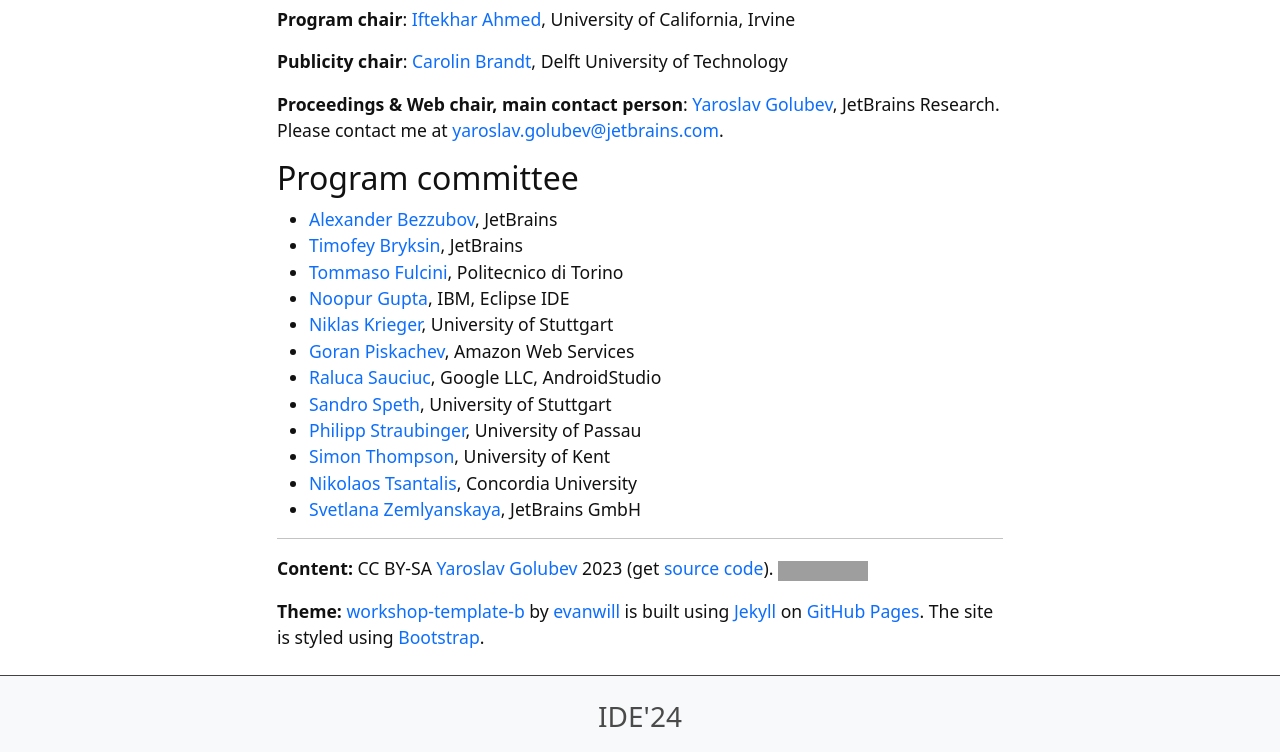
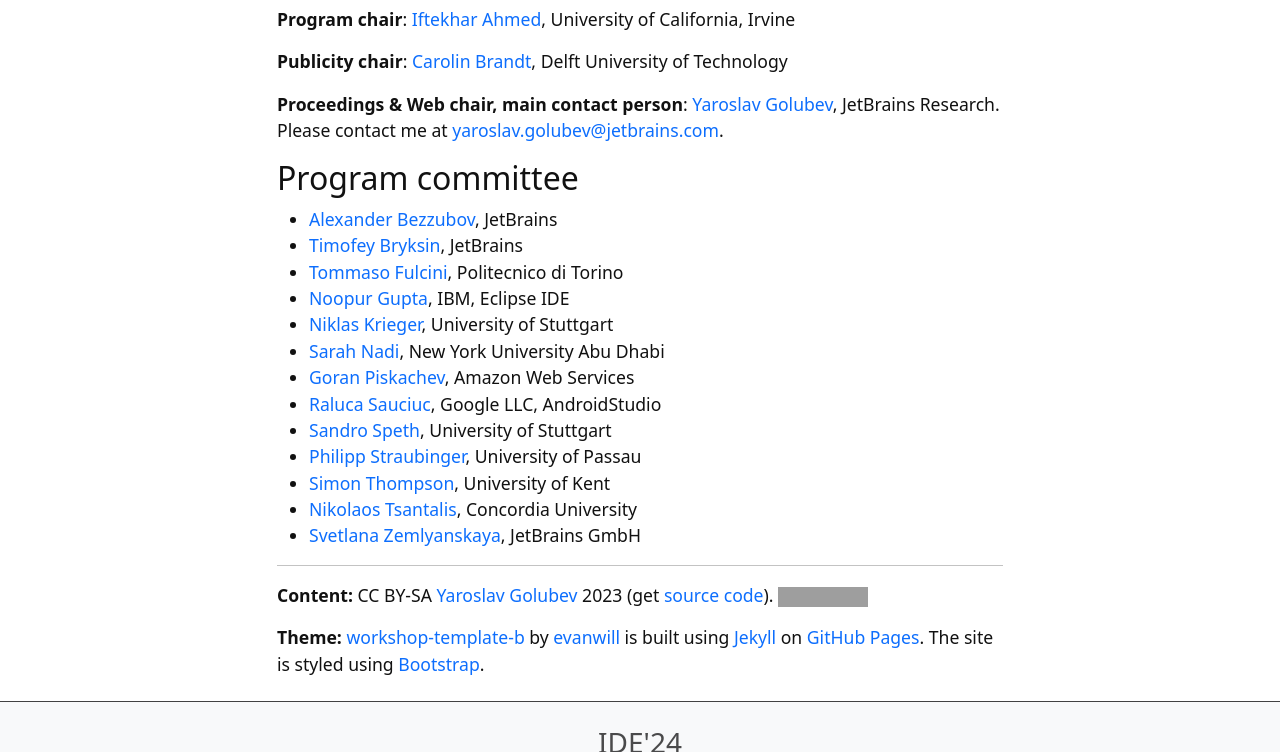
Before and after one commit to ide-workshop/ide-workshop.github.io, a Jekyll site: the page built from index.md, in a window 1280 px wide and 900 px high, scrolled down 3070 px, cut to the strip 0-752 px from the top of the window. Built offline with Jekyll 4.4.1, drawn with Linux system fonts in a browser that asks for light colours; grey boxes are pictures that could not be loaded.

Commit message:
Added Sarah Nadi to PC

```diff
--- a/index.md
+++ b/index.md
@@ -113,6 +113,7 @@
 * [Tommaso Fulcini](https://www.linkedin.com/in/tommaso-fulcini/), Politecnico di Torino
 * [Noopur Gupta](https://www.linkedin.com/in/noopur2507), IBM, Eclipse IDE
 * [Niklas Krieger](https://www.linkedin.com/in/niklas-krieger-39774b243/), University of Stuttgart
+* [Sarah Nadi](https://sarahnadi.org), New York University Abu Dhabi
 * [Goran Piskachev](https://piskachev.github.io), Amazon Web Services
 * [Raluca Sauciuc](https://www.linkedin.com/in/raluca-sauciuc-4aa0a020), Google LLC, AndroidStudio
 * [Sandro Speth](https://www.linkedin.com/in/sandro-speth/), University of Stuttgart
```
